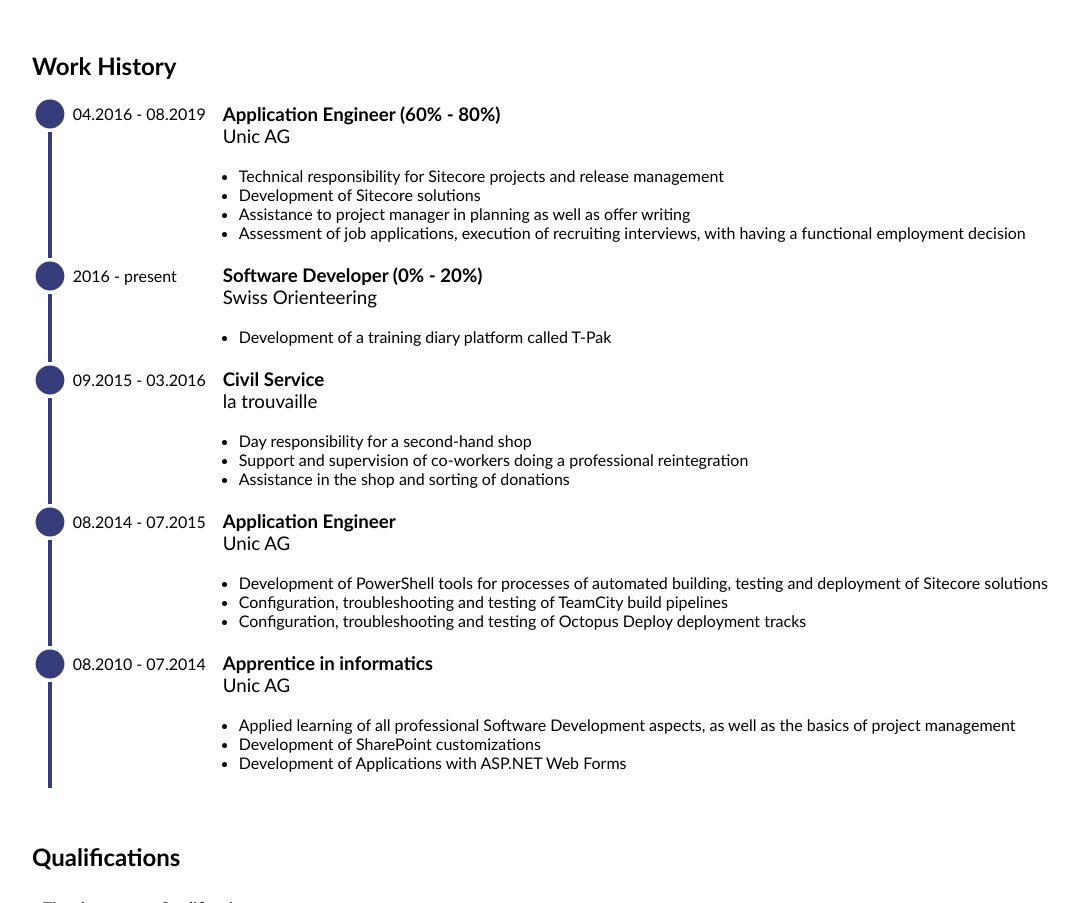
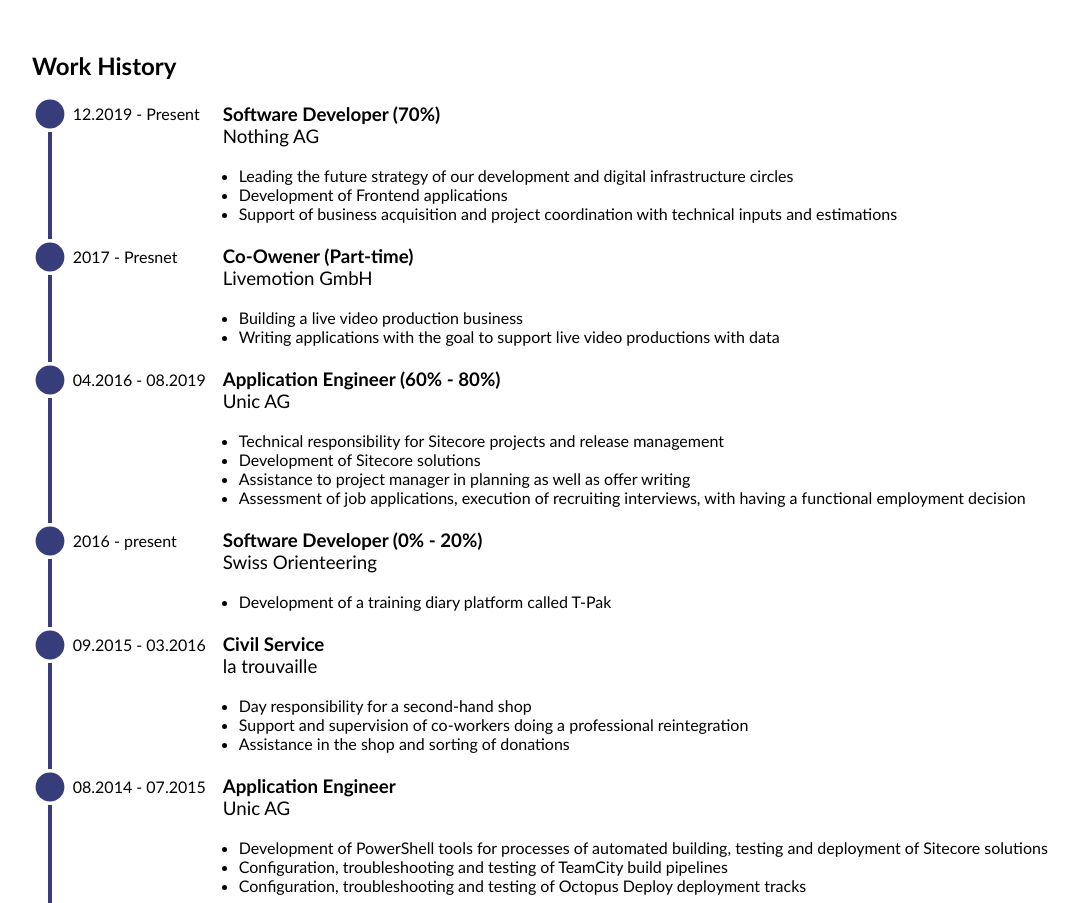
Before and after one commit to yannisgu/cv, a Gatsby site: page / in a window 1280 px wide. Shown: the part 1855-2758 px from the top of the page, without its empty margins (22-1101 px from the left). Built offline with nearby package versions, Linux system fonts and the light colour scheme; Gatsby itself is replaced by a stand-in of ours.

Commit message:
Update workplaces

```diff
--- a/src/sections/workplaces.js
+++ b/src/sections/workplaces.js
@@ -4,6 +4,34 @@
 const Workplaces = () => {
   return (
     <div className="marginTop">
+      <Workplace
+        title="Software Developer (70%)"
+        company="Nothing AG"
+        timeframe="12.2019 - Present"
+      >
+        <ul>
+          <li>
+            Leading the future strategy of our development and digital infrastructure circles
+          </li>
+          <li>Development of Frontend applications</li>
+          <li>
+            Support of business acquisition and project coordination with technical inputs and estimations
+          </li>
+        </ul>
+      </Workplace>
+
+      <Workplace
+        title="Co-Owener (Part-time)"
+        company="Livemotion GmbH"
+        timeframe="2017 - Presnet"
+      >
+        <ul>
+          <li>
+            Building a live video production business
+          </li>
+          <li>Writing applications with the goal to support live video productions with data</li>
+        </ul>
+      </Workplace>
       <Workplace
         title="Application Engineer (60% - 80%)"
         company="Unic AG"
```
